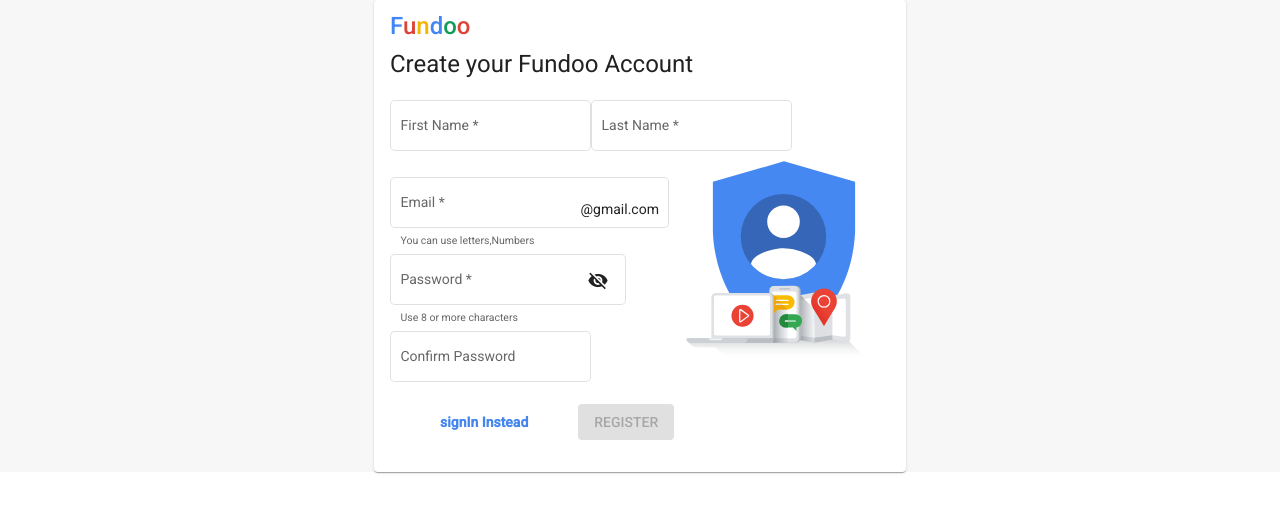
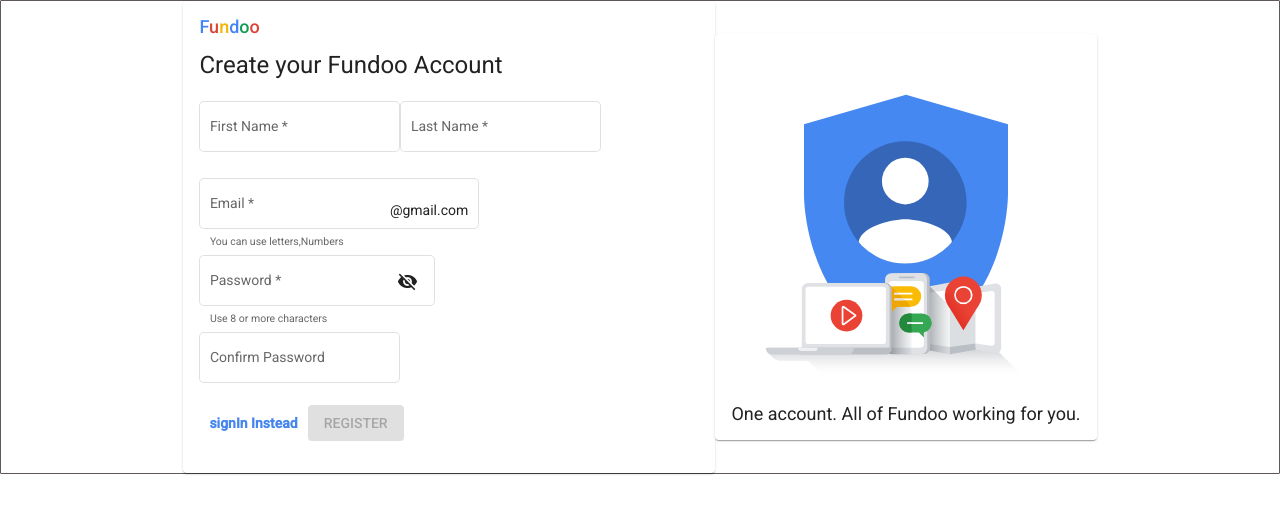
Before and after one commit to Arjunsing1997/FundooAngular, an Angular app in the folder Fundoo/: page /register in a window 1280 px wide. Shown: the top 514 px of the page. Built offline with nearby package versions, Linux system fonts and the light colour scheme.

Commit message:
[modified] Fundoo Regiater UI and Log in UI

```diff
--- a/Fundoo/src/app/Components/register/register.component.html
+++ b/Fundoo/src/app/Components/register/register.component.html
@@ -1,9 +1,7 @@
 <div class="content">
-    <div fxLayoutAlign="center center" fxFlex="100" fxFlexOffset.xs="0" fxFlex.xs="100">
-        <mat-card fxFlex.xs="100" class="main"  fxFlex="30">
         <div>
-
-                <div>
+                <mat-card fxFlex.xs="100" class="main" >
+                        <div class="fundoo">
                             <mat-card-title>
                                 <p>
                                     <span class="f">F</span>
@@ -15,7 +13,6 @@
                                 </p>
                             </mat-card-title>
                         </div>
-
 
                         <form [formGroup]="registerForm" autocomplete="off" novalidate
                             (ngSubmit)="register(registerForm.value)">
@@ -111,15 +108,19 @@
                                     <div fxLayoutAlign="space-between center" >
                                         <a class="signIn" (click)="login()">signIn Instead</a>
                                         <button mat-raised-button [disabled]="!registerForm.valid" class="register">REGISTER</button>
-
-                            </div>
-                            <div ng-repeat="file in imagefinaldata" style="display:inline;">
-                                <img class="close" src="../assets/Images/accountImage.svg" width="244" height="244" />
                                     </div>
                                 </mat-card-content>
                             </div>
+
                         </form>
-            </div>
                 </mat-card>
         </div>
+
+        <div >
+            <mat-card >
+                <img src="../assets/Images/accountImage.svg"  />
+                <p>One account. All of Fundoo working for you.</p>
+            </mat-card>
+
         </div>
+</div>
--- a/Fundoo/src/app/Components/register/register.component.scss
+++ b/Fundoo/src/app/Components/register/register.component.scss
@@ -14,6 +14,19 @@
     max-height: fit-content;
     margin-left: auto;
     margin-right: auto;
+    margin-top: auto;
+  }
+  .main1{
+    min-height:-webkit-fill-available !important;
+    width: 500px;
+    max-height: fit-content;
+    margin-left: auto;
+    margin-right: auto;
+    margin-top: auto;
+  }
+  .fundoo
+  {
+    align-items: left;
   }
   .f{
     color:#4285F4;
@@ -46,16 +59,37 @@
     color: #4586ee;
     font-weight: bold;
     cursor: pointer;
-     padding-inline: 10%;
+    padding: 10px;
   }
+  // .content > div {
+
+  //   background-color: #ffffff;
+  //   width: 70%;
+  //   line-height: 75px;
+  //   font-size: 30px;
+  //  // padding-top: 100px;
+  //  padding: 0px;
+
+  // }
+  // .border
+  // {
+  //     display: inline-flex;
+  //     flex-direction: row;
+  //     align-items: flex-start;
+  //     justify-content: flex-start;
+  //     border: 1px solid black;
+  //     flex-basis: content;
+  // }
 
   .content {
-    min-height: calc(100% - 80%);
-    background-color: #f7f7f7;
     display: flex;
+    background-color: #ffffff;
+    flex-wrap:nowrap ;
+    flex-direction: row;
+    align-items: center;
     justify-content: center;
-    align-items: center;
-    border: 0px solid green;
+    border: 1px solid rgb(95, 88, 88);
+    border-radius: 1px ;
   }
 
   .main{
@@ -77,6 +111,9 @@
   .mat-card-subtitle{
     color: #202124;
 
+  }
+  mat-card p{
+    font-size: large;
   }
 
   button{
```
Lines whose indentation alone changed are shown as unchanged.
